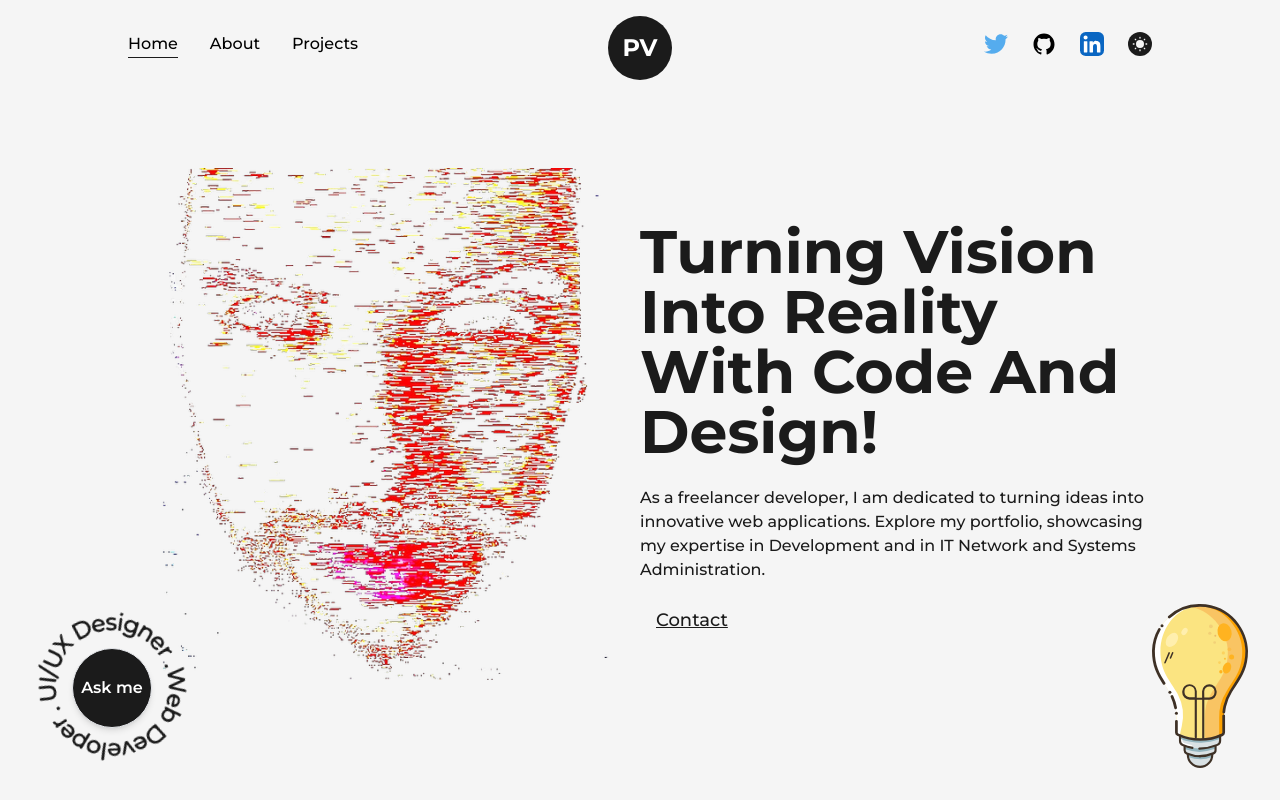
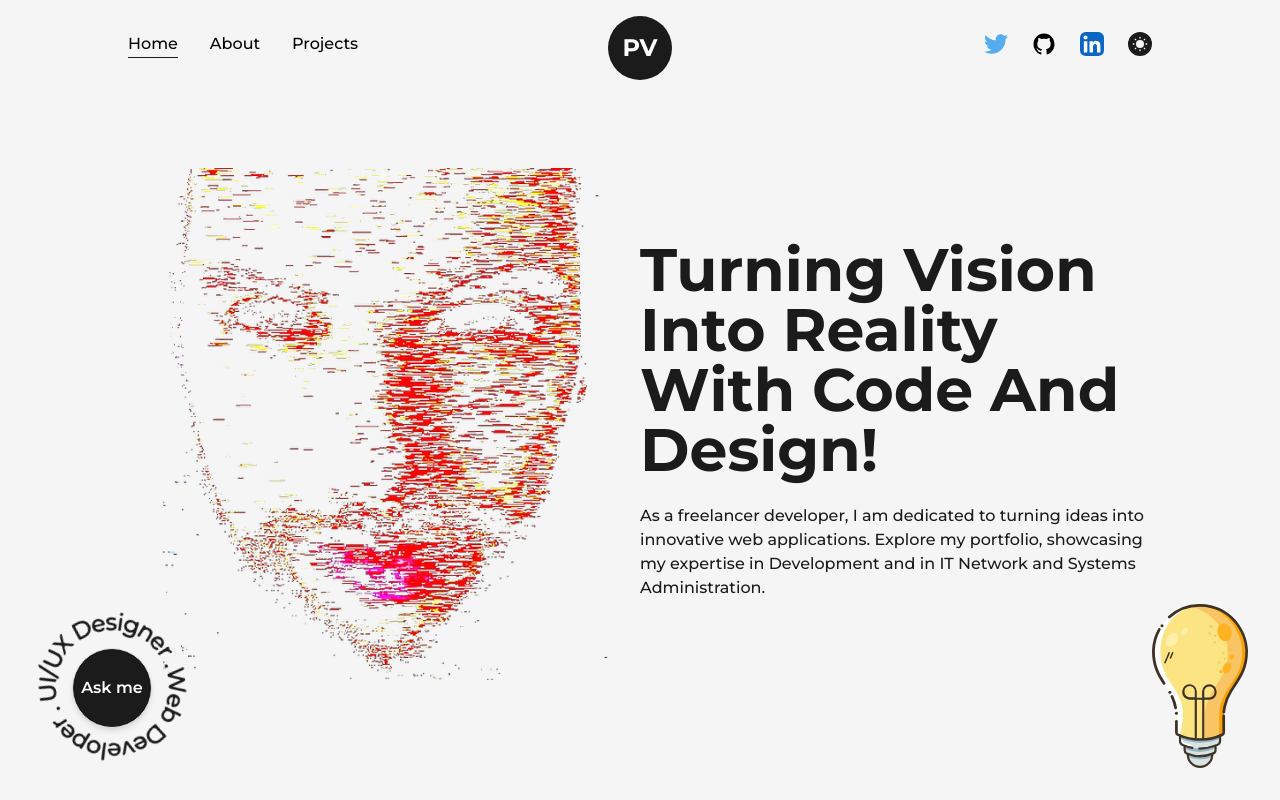
Before and after one commit to PVieiraCoding/web, a Next.js app: page / in a window 1280 px wide. Shown: the top 800 px of the page. Built offline with nearby package versions, Linux system fonts and the light colour scheme.

Commit message:
Update index.js

```diff
--- a/src/pages/index.js
+++ b/src/pages/index.js
@@ -45,14 +45,6 @@ export default function Home() {
               <p className="my-4 text-base font-medium md:text-sm sm:!text-xs">
               As a freelancer developer, I am dedicated to turning ideas into innovative web applications. Explore my portfolio, showcasing my expertise in Development and in IT Network and Systems Administration.
               </p>
-              <div className="mt-2 flex items-center self-start lg:self-center">
-                <Link
-                  href="mailto:pvieiracoding@gmail.com"
-                  className="ml-4 text-lg font-medium capitalize text-dark underline
-                  dark:text-light md:text-base">
-                  Contact
-                </Link>
-              </div>
             </div>
           </div>
         </Layout>
```
